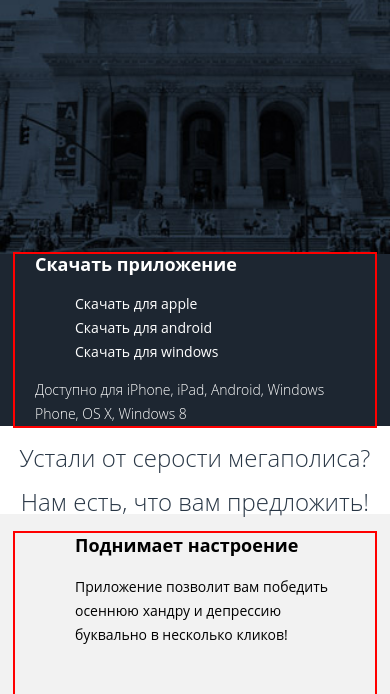
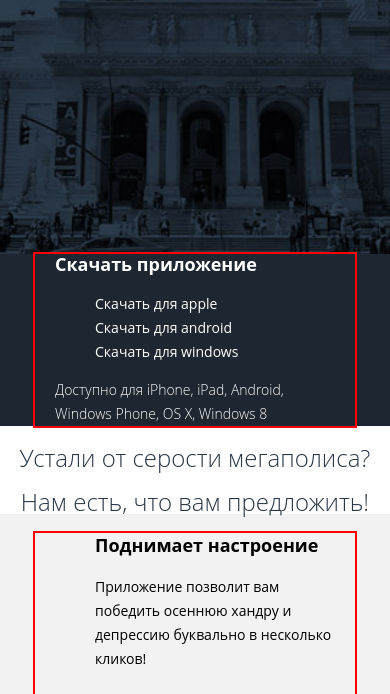
Before and after one commit to artTanya/pink, a website: page source/index.html in a window 390 px wide. Shown: the part 503-1197 px from the top of the page. Drawn offline with nearby package versions, Linux system fonts and the light colour scheme; files that its build step writes are made by us from their sources.

Commit message:
change mobile content width

```diff
--- a/source/sass/mixins.scss
+++ b/source/sass/mixins.scss
@@ -1,6 +1,6 @@
 @mixin content-wrapper {
   outline: 2px solid red;
-  width: 320px;
+  width: 280px;
   padding-left: 20px;
   padding-right: 20px;
   margin: 0 auto;
```
